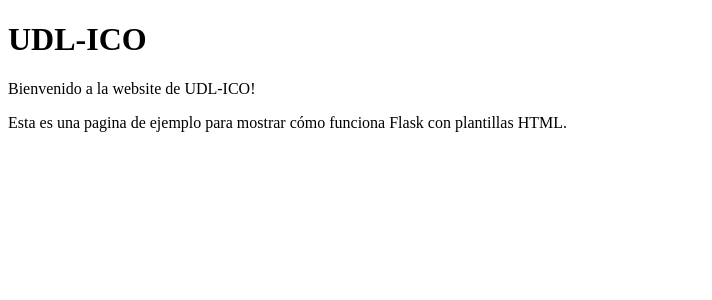
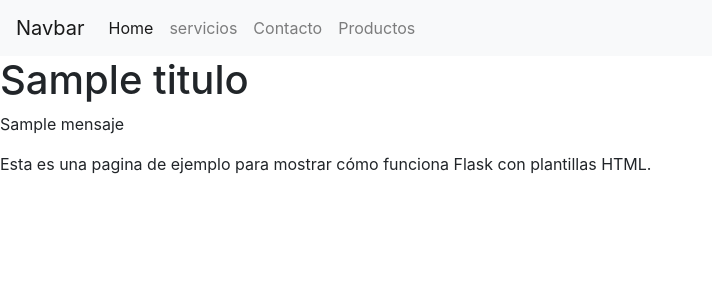
Before and after one commit to JulioGZ06/appweb01, a Flask app: template templates/index.html in a window 1280 px wide. Shown: the top 300 px of the page, without its empty margins (0-712 px from the left). Run offline with Flask 3, Linux system fonts and the light colour scheme; the template is opened without the code that fills it: most values are stand-ins (such as "Sample title", 1, 10 or a date in 2020).

Commit message:
Implementacion de Navbar

```diff
--- a/server.py
+++ b/server.py
@@ -2,9 +2,21 @@ from flask import Flask, render_template
 
 app = Flask(__name__)
 
-@app.route('/')
+@app.route('/home')
 def home():
-    return render_template('index.html')
+    return render_template('index.html',titulo ="Universidad de Leon" , mensaje ="Bienvenido ala pagina de inicio")
+
+@app.route('/servicios')
+def servicios():
+    return render_template('servicios.html',titulo ="servicios" , mensaje ="Bienvenido a la pagina de servicios")
+
+@app.route('/contacto')
+def contacto():
+    return render_template('contacto.html',titulo ="contacto" , mensaje ="Bienvenido a la pagina de contacto")
+
+@app.route('/productos')
+def productos():
+    return render_template('productos.html',titulo ="productos" , mensaje ="Bienvenido a la pagina de productos")
 
 if __name__ == '__main__':
-    app.run(debug=True)
+    app.run(debug=True,port=5050)
--- a/templates/index.html
+++ b/templates/index.html
@@ -1,13 +1,37 @@
 <!DOCTYPE html>
 <html lang="en">
     <head>
+        <link rel="stylesheet" href="https://cdn.jsdelivr.net/npm/bootstrap@4.6.2/dist/css/bootstrap.min.css" integrity="sha384-xOolHFLEh07PJGoPkLv1IbcEPTNtaed2xpHsD9ESMhqIYd0nLMwNLD69Npy4HI+N" crossorigin="anonymous">
         <meta charset="UTF-8">
         <meta name="viewport" content="width=device-width, initial-scale=1.0">
-        <title>UDL-ICO</title>
+        <title>{{titulo}}</title>
     </head>
+
     <body>
-        <h1>UDL-ICO</h1>
-        <p>Bienvenido a la website de UDL-ICO!</p>
+                <nav class="navbar navbar-expand-lg navbar-light bg-light">
+        <a class="navbar-brand" href="#">Navbar</a>
+        <button class="navbar-toggler" type="button" data-toggle="collapse" data-target="#navbarNav" aria-controls="navbarNav" aria-expanded="false" aria-label="Toggle navigation">
+            <span class="navbar-toggler-icon"></span>
+        </button>
+        <div class="collapse navbar-collapse" id="navbarNav">
+            <ul class="navbar-nav">
+            <li class="nav-item active">
+                <a class="nav-link" href="#">Home <span class="sr-only">(current)</span></a>
+            </li>
+            <li class="nav-item">
+                <a class="nav-link" href="{{ url_for('servicios') }}">servicios</a>
+            </li>
+            <li class="nav-item">
+                <a class="nav-link" href="{{ url_for('contacto') }}">Contacto</a>
+            </li>
+            <li class="nav-item">
+                <a class="nav-link" href="{{ url_for('productos') }}">Productos</a>
+            </li>
+            </ul>
+        </div>
+        </nav>
+        <h1>{{titulo}}</h1>
+        <p>{{mensaje}}</p>
         <p>Esta es una pagina de ejemplo para mostrar cómo funciona Flask con plantillas HTML.</p>
 
     </body>
```
Also changed, not shown: templates/contacto.html (added, +13 -0 lines), templates/productos.html (added, +13 -0 lines), templates/servicios.html (added, +13 -0 lines).
